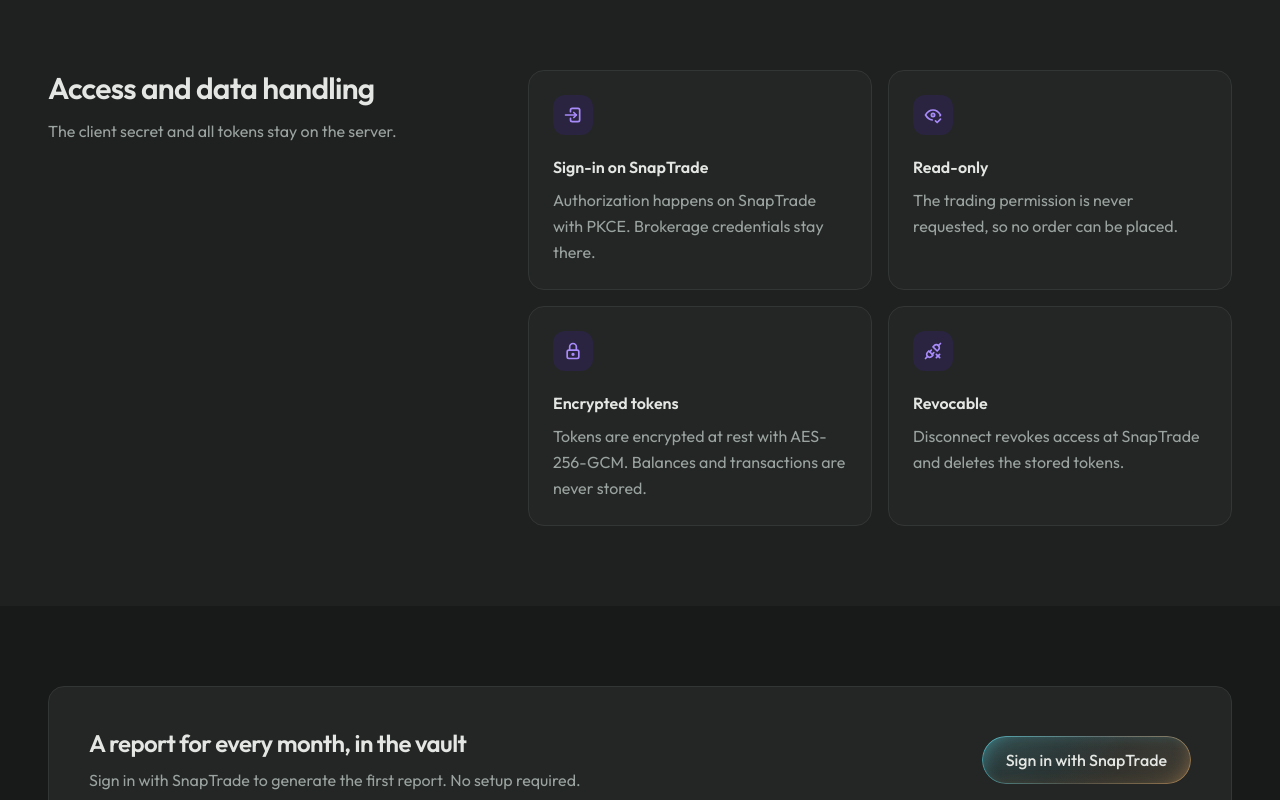
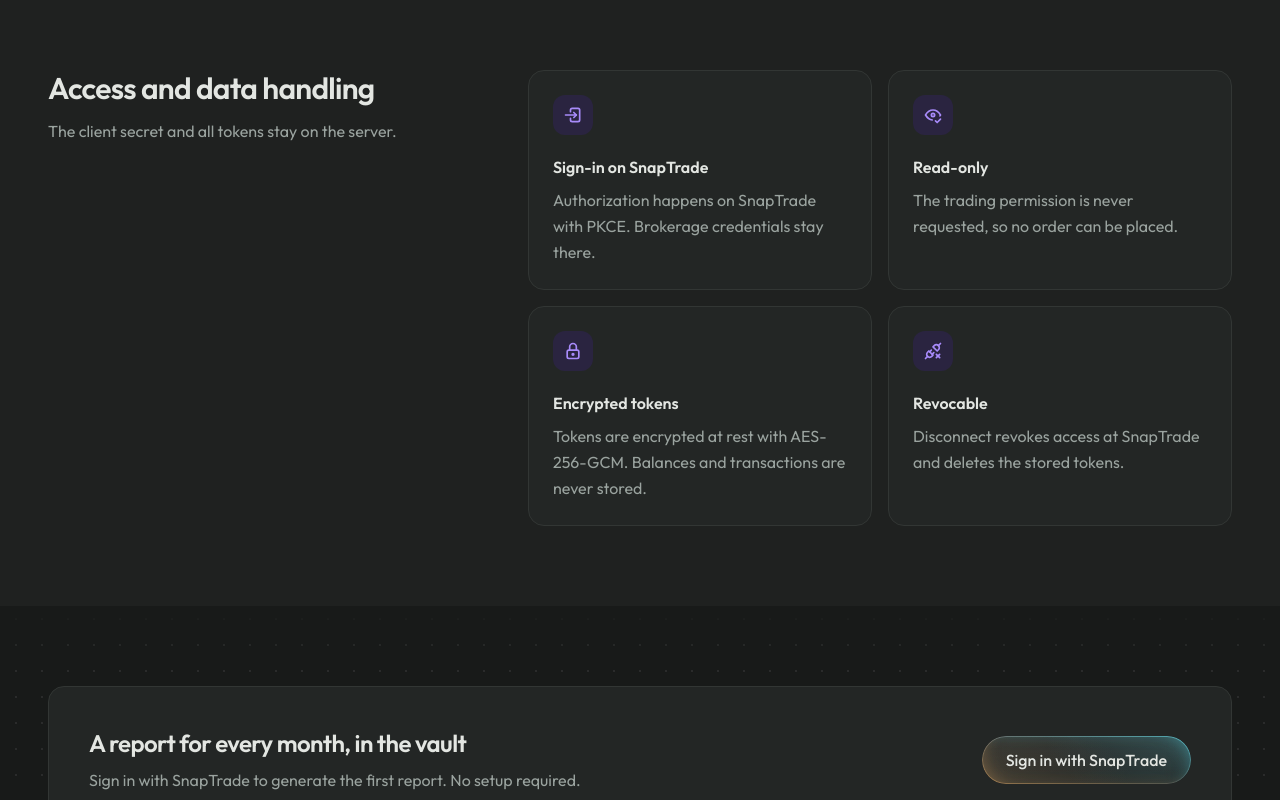
Before and after one commit to kumathy/vaultfolio, a Next.js app: page / in a window 1280 px wide. Shown: the part 2000-2800 px from the top of the page. Built offline with nearby package versions, Linux system fonts and the light colour scheme.

Commit message:
style: polish landing page backdrop and buttons

```diff
--- a/src/app/(site)/page.tsx
+++ b/src/app/(site)/page.tsx
@@ -22,7 +22,7 @@
 import { Toast, type ToastTone } from "@/components/toast";
 import { LogoMark } from "@/components/logo";
 import { PluginDownloadLink } from "@/components/plugin-download";
-import { HeroBackdrop } from "@/components/site/hero-backdrop";
+import { DotBackdrop } from "@/components/site/dot-backdrop";
 import { ObsidianWindow } from "@/components/site/obsidian-window";
 import { SignInLink } from "@/components/site/sign-in-link";
 import { ExternalLink } from "@/components/external-link";
@@ -245,7 +245,7 @@
   return (
     <main>
       <div className="relative isolate overflow-hidden">
-        <HeroBackdrop />
+        <DotBackdrop />
         <section
           className={`${container} grid items-center gap-12 pt-14 pb-14 sm:pt-20 lg:grid-cols-[minmax(0,1fr)_minmax(0,1.15fr)] lg:py-24`}
         >
@@ -393,6 +393,9 @@
           </div>
         </section>
 
+        {/* Same backdrop as the hero, since both end in the sign-in button. */}
+        <div className="relative isolate overflow-hidden">
+          <DotBackdrop fade="both" />
           <section className={`${container} py-14 md:py-20`}>
             <div
               className={`${card} flex flex-col gap-6 p-6 sm:p-8 md:flex-row md:items-center md:justify-between lg:p-10`}
@@ -410,6 +413,7 @@
             </div>
           </section>
         </div>
+      </div>
     </main>
   );
 }
--- a/src/app/globals.css
+++ b/src/app/globals.css
@@ -35,9 +35,13 @@
   --color-attention-soft: var(--attention-soft);
   --font-sans: var(--font-outfit);
   --font-mono: var(--font-geist-mono);
-  --animate-page-in: page-in 300ms ease-out both;
-  --animate-toast-in: toast-in 250ms ease-out both;
-  --animate-rise: rise 700ms cubic-bezier(0.2, 0.7, 0.2, 1) both;
+  /* `backwards` hides elements during their delay but releases them once the
+     animation ends. A finished animation that kept filling would make
+     Chromium blur only the wrapper's own content, so .button-glass and
+     .button-snaptrade inside it would lose their frosted backdrop. */
+  --animate-page-in: page-in 300ms ease-out backwards;
+  --animate-toast-in: toast-in 250ms ease-out backwards;
+  --animate-rise: rise 700ms cubic-bezier(0.2, 0.7, 0.2, 1) backwards;
 }
 
 @keyframes toast-in {
@@ -89,8 +93,8 @@
   }
 }
 
-/* Frosted glass lit diagonally: cyan from the top-left, bronze from the
-   bottom-right. The gradient border is a masked ::after ring, so it does not
+/* Frosted glass lit diagonally: bronze from the bottom-left, cyan from the
+   top-right. The gradient border is a masked ::after ring, so it does not
    show through the translucent face; the hover glow is ::before because
    gradients cannot transition. */
 .button-snaptrade {
@@ -99,16 +103,16 @@
   position: relative;
   isolation: isolate;
   background:
-    radial-gradient(70% 160% at 0% 0%, var(--glow-cyan), transparent),
-    radial-gradient(70% 160% at 100% 100%, var(--glow-bronze), transparent),
+    radial-gradient(70% 160% at 0% 100%, var(--glow-bronze), transparent),
+    radial-gradient(70% 160% at 100% 0%, var(--glow-cyan), transparent),
     linear-gradient(rgb(255 255 255 / 0.06), rgb(255 255 255 / 0.02));
   /* Top highlight, plus each colour reflecting off its own inner corner. */
   box-shadow:
     inset 0 1px 0 rgb(255 255 255 / 0.12),
-    inset 12px 8px 18px -14px
-      color-mix(in srgb, var(--snaptrade-cyan) 45%, transparent),
-    inset -12px -8px 18px -14px
-      color-mix(in srgb, var(--snaptrade-bronze) 45%, transparent);
+    inset 12px -8px 18px -14px
+      color-mix(in srgb, var(--snaptrade-bronze) 45%, transparent),
+    inset -12px 8px 18px -14px
+      color-mix(in srgb, var(--snaptrade-cyan) 45%, transparent);
   backdrop-filter: blur(12px) saturate(140%);
   transition:
     box-shadow 250ms ease-out,
@@ -122,10 +126,10 @@
   border-radius: inherit;
   padding: 1px;
   background: linear-gradient(
-    120deg,
-    color-mix(in srgb, var(--snaptrade-cyan) 55%, transparent),
+    to top right,
+    color-mix(in srgb, var(--snaptrade-bronze) 55%, transparent),
     rgb(255 255 255 / 0.12),
-    color-mix(in srgb, var(--snaptrade-bronze) 55%, transparent)
+    color-mix(in srgb, var(--snaptrade-cyan) 55%, transparent)
   );
   mask:
     linear-gradient(#000 0 0) content-box exclude,
@@ -140,8 +144,8 @@
   z-index: -1;
   border-radius: inherit;
   background:
-    radial-gradient(85% 190% at 0% 0%, var(--glow-cyan), transparent 75%),
-    radial-gradient(85% 190% at 100% 100%, var(--glow-bronze), transparent 75%);
+    radial-gradient(85% 190% at 0% 100%, var(--glow-bronze), transparent 75%),
+    radial-gradient(85% 190% at 100% 0%, var(--glow-cyan), transparent 75%);
   opacity: 0;
   transition: opacity 250ms ease-out;
 }
@@ -153,12 +157,12 @@
 .button-snaptrade:hover {
   box-shadow:
     inset 0 1px 0 rgb(255 255 255 / 0.18),
-    inset 16px 10px 22px -14px
+    inset 16px -10px 22px -14px
+      color-mix(in srgb, var(--snaptrade-bronze) 70%, transparent),
+    inset -16px 10px 22px -14px
       color-mix(in srgb, var(--snaptrade-cyan) 70%, transparent),
-    inset -16px -10px 22px -14px
-      color-mix(in srgb, var(--snaptrade-bronze) 70%, transparent),
-    -12px -6px 32px -16px var(--snaptrade-cyan),
-    12px 12px 32px -16px var(--snaptrade-bronze);
+    -12px 12px 32px -16px var(--snaptrade-bronze),
+    12px -6px 32px -16px var(--snaptrade-cyan);
   transform: translateY(-1px);
 }
 
@@ -196,8 +200,24 @@
   }
 }
 
-/* Hero background: a faint dot grid fading out downward, plus a brighter
-   violet copy revealed in a circle around the pointer (hero-backdrop.tsx). */
+/* Faint dot grid, plus a brighter violet copy revealed in a circle around the
+   pointer (dot-backdrop.tsx). --dot-fade is the mask shared by both layers. */
+.dot-backdrop {
+  --dot-fade: linear-gradient(to bottom, #000 50%, transparent);
+}
+
+/* A fixed-length fade, so short sections keep the full grid around their
+   content. */
+.dot-backdrop[data-fade="both"] {
+  --dot-fade: linear-gradient(
+    to bottom,
+    transparent,
+    #000 3rem,
+    #000 calc(100% - 3rem),
+    transparent
+  );
+}
+
 .dot-grid {
   position: absolute;
   inset: 0;
@@ -208,7 +228,7 @@
   );
   background-size: 26px 26px;
   background-position: center top;
-  mask-image: linear-gradient(to bottom, #000 50%, transparent);
+  mask-image: var(--dot-fade);
 }
 
 .dot-grid-spot {
@@ -223,7 +243,7 @@
       #000,
       transparent 70%
     ),
-    linear-gradient(to bottom, #000 50%, transparent);
+    var(--dot-fade);
   mask-composite: intersect;
   opacity: var(--spot-opacity, 0);
   transition: opacity 400ms ease-out;
--- a/src/components/site/hero-backdrop.tsx
+++ b/src/components/site/dot-backdrop.tsx
@@ -2,10 +2,12 @@
 
 import { useEffect, useRef } from "react";
 
-// Dot grid behind the hero, brightened around the pointer. The position is
-// written to CSS variables once per frame, so moving the mouse never
-// re-renders React. Touch screens and reduced motion get the static grid.
-export function HeroBackdrop() {
+// Dot grid brightened around the pointer, used behind the hero and the closing
+// sign-in section. The position is written to CSS variables once per frame, so
+// moving the mouse never re-renders React. Touch screens and reduced motion get
+// the static grid. `fade` sets which edges fade out: the hero's lower edge, or
+// both edges for a section between others.
+export function DotBackdrop({ fade = "down" }: { fade?: "down" | "both" }) {
   const ref = useRef<HTMLDivElement>(null);
 
   useEffect(() => {
@@ -40,7 +42,8 @@
     <div
       ref={ref}
       aria-hidden
-      className="pointer-events-none absolute inset-0 -z-10"
+      data-fade={fade}
+      className="dot-backdrop pointer-events-none absolute inset-0 -z-10"
     >
       <div className="dot-grid" />
       <div className="dot-grid dot-grid-spot" />
```
Lines whose indentation alone changed are shown as unchanged.
